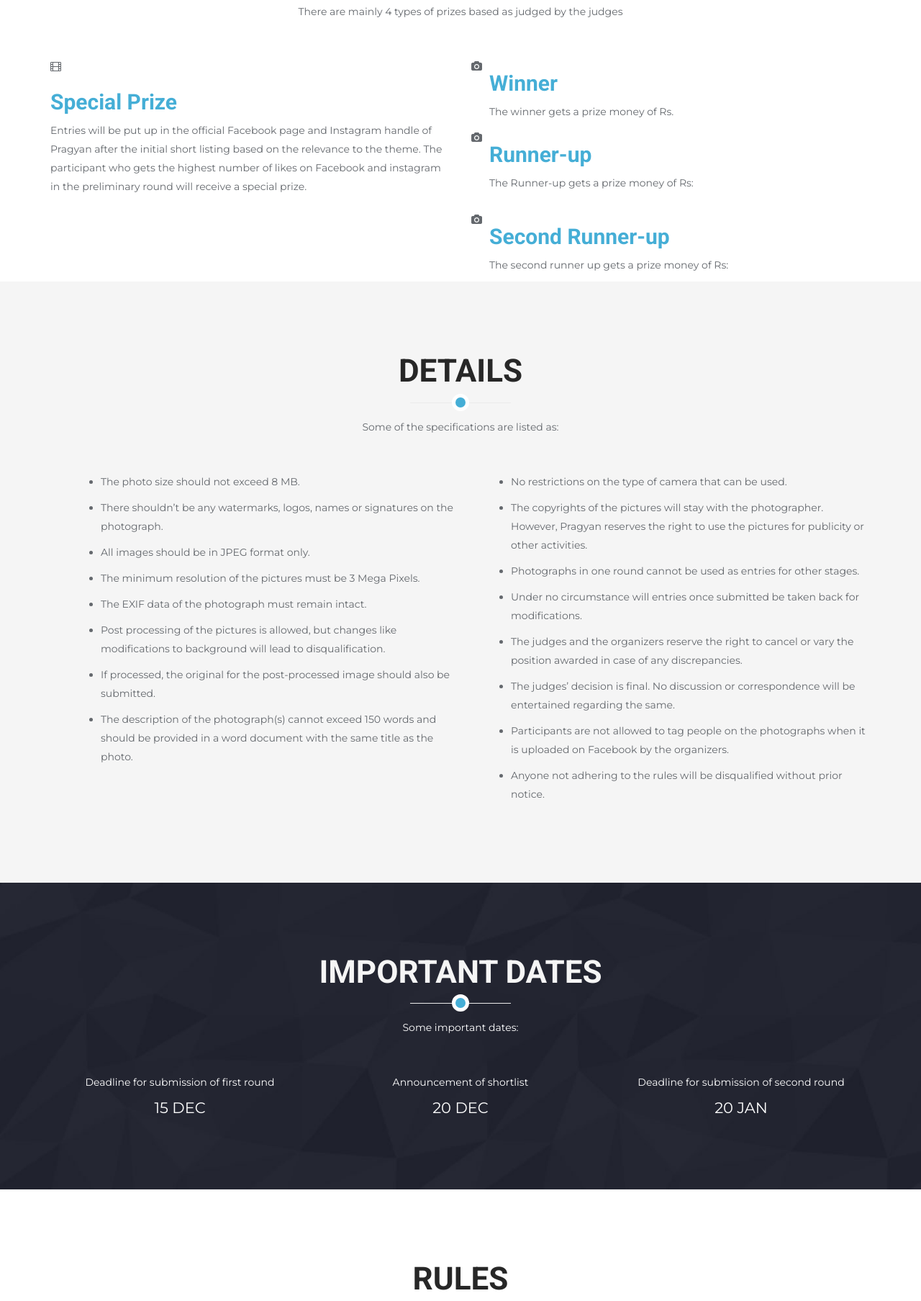
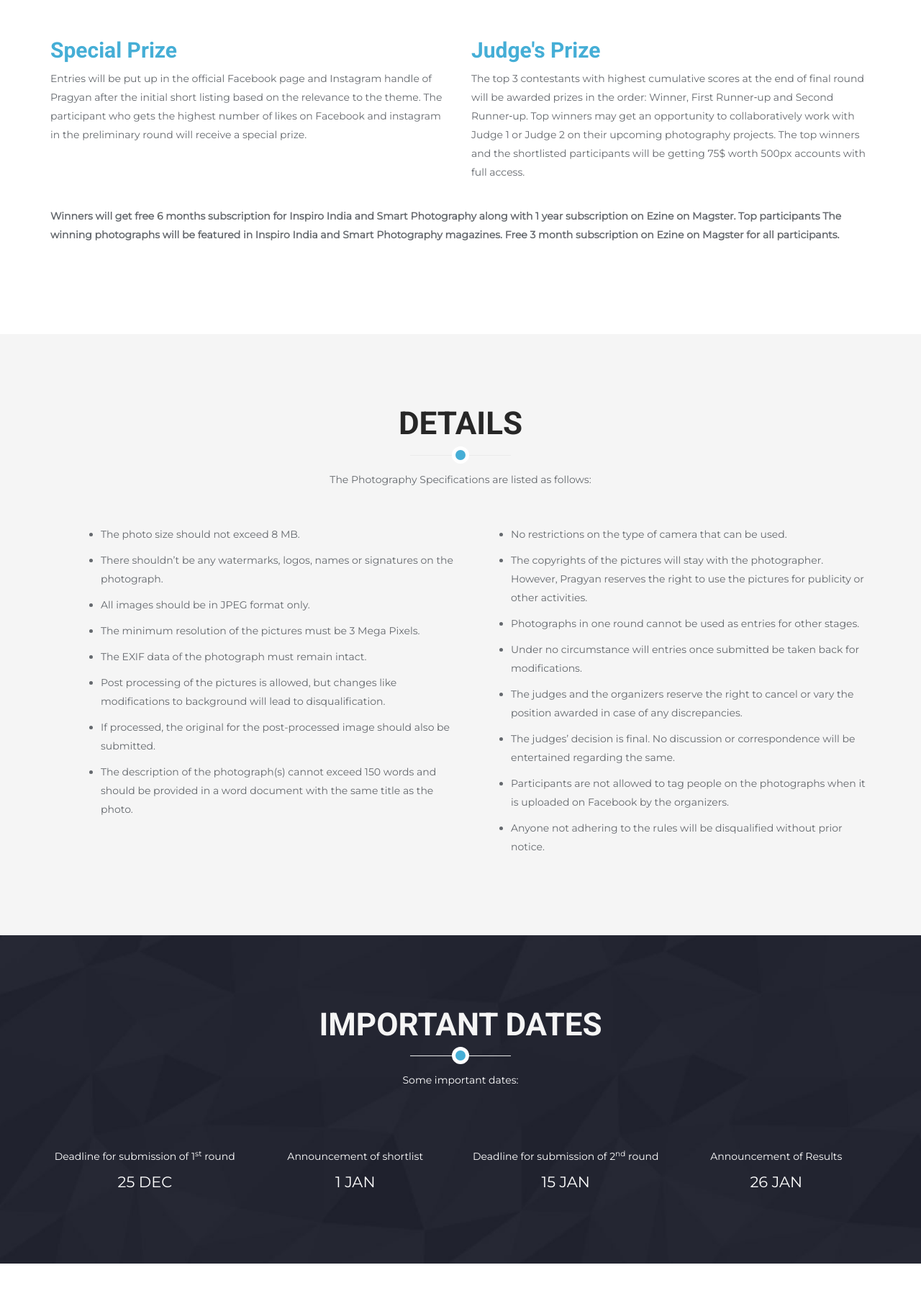
Before and after one commit to Revanth47/Pragyan_photography, a plain HTML site: page pragyan_photo/index.html in a window 1280 px wide. Shown: the part 2076-3883 px from the top of the page at 72% size. Drawn offline with Linux system fonts and the light colour scheme; some packages are replaced by stand-ins of ours.

Commit message:
added logos andupdated content

```diff
--- a/pragyan_photo/index.html
+++ b/pragyan_photo/index.html
@@ -101,7 +101,7 @@
                     <h2 class="text-center wow">Preliminary Round</h2>
                     <div class="media service-box wow fadeInRight">
                         <p>This will be an eliminative round for the event. Participants can submit a maximum of
-    three photographs for the round, based on any scientific phenomena along with
+    three photographs for the round, based on any scientific phenomenaalong with
     brief descriptions of the photographs captured.</p>
                     </div>
 
@@ -141,16 +141,14 @@
         <div class="container">
             <div class="section-header">
                 <h2 class="section-title text-center wow fadeInDown headd">Prizes</h2>
-                <p class="text-center wow fadeInDown">There are mainly 4 types of prizes based as judged by the judges</p>
             </div>
 
             <div class="row">
                 <div class="col-sm-6">
                     <div class="blog-post blog-large wow fadeInLeft" data-wow-duration="300ms" data-wow-delay="0ms">
-                        <article>
+                        <article class="media clearfix">
                             <header class="entry-header">
                                 <div class="entry-thumbnail">
-                                    <span class="post-format post-format-video"><i class="fa fa-film"></i></span>
                                 </div>
 
                                 <h2 class="entry-title"><a href="#">Special Prize</a></h2>
@@ -169,20 +167,21 @@
                 </div><!--/.col-sm-6-->
                 <div class="col-sm-6">
                     <div class="blog-post blog-media wow fadeInRight" data-wow-duration="300ms" data-wow-delay="100ms">
+                        <article class="media clearfix">
 
-
-                        <article class="media clearfix">
-                            <div class="entry-thumbnail pull-left">
-                                <span class="post-format post-format-gallery"><i class="fa fa-camera"></i></span>
-                            </div>
                             <div class="media-body">
                                 <header class="entry-header">
 
-                                    <h2 class="entry-title"><a href="#">Winner</a></h2>
+                                    <h2 class="entry-title"><a href="#">Judge's Prize</a></h2>
                                 </header>
 
                                 <div class="entry-content">
-                                    <P>The winner gets a prize money of Rs. </P>
+                                    <P>The top 3 contestants with highest cumulative scores at the end of final round will be
+awarded prizes in the order: Winner, First Runner‐up and Second Runner‐up.
+Top winners may get an opportunity to collaboratively work with Judge 1 or Judge 2
+on their upcoming photography projects.
+The  top  winners  and  the shortlisted  participants  will  be  getting  75$  worth  500px
+accounts with full access.</P>
 
                                 </div>
 
@@ -190,47 +189,22 @@
                             </div>
                         </article>
                     </div>
-                    <div class="blog-post blog-media wow fadeInRight" data-wow-duration="300ms" data-wow-delay="200ms">
-                        <article class="media clearfix">
-                            <div class="entry-thumbnail pull-left">
-                                <span class="post-format post-format-audio"><i class="fa fa-camera"></i></span>
-                            </div>
-                            <div class="media-body">
-                                <header class="entry-header">
 
-                                    <h2 class="entry-title"><a href="#">Runner-up</a></h2>
-                                </header>
-
-                                <div class="entry-content">
-                                    <P>The Runner-up gets a prize money of Rs:</P>
-
-                                </div>
-
-
-                            </div>
-                        </article>
-                        <article class="media clearfix">
-                            <div class="entry-thumbnail pull-left">
-                                <span class="post-format post-format-audio"><i class="fa fa-camera"></i></span>
-                            </div>
-                            <div class="media-body">
-                                <header class="entry-header">
-
-                                    <h2 class="entry-title"><a href="#">Second Runner-up</a></h2>
-                                </header>
-
-                                <div class="entry-content">
-                                    <P>The second runner up gets a prize money of Rs:</P>
-
-                                </div>
-
-
-                            </div>
-                        </article>
-                    </div>
                 </div>
             </div>
 
+        </div>
+        <div class="container" style="padding-bottom:100px">
+            <div class="media service-box wow fadeInRight">
+                       <p><b>Winners  will  get  free  6  months  subscription  for  Inspiro  India  and  Smart
+
+Photography along with 1 year subscription on Ezine on Magster. Top participants
+
+The winning photographs will be featured in Inspiro India and Smart Photography
+
+magazines.
+
+Free 3 month subscription on Ezine on Magster for all participants.  </b></p>    </div>
         </div>
     </section>
 
@@ -240,7 +214,7 @@
         <div class="container">
             <div class="section-header">
                 <h2 class="section-title text-center wow fadeInDown">Details</h2>
-                <p class="text-center wow fadeInDown">Some of the specifications are listed as:</p>
+                <p class="text-center wow fadeInDown">The Photography Specifications are listed as follows:</p>
             </div>
             <div class="container specs">
                 <div class="col-md-6">
@@ -281,35 +255,46 @@
             </div>
 
             <div class="row text-center ">
-              <div class="col-md-4  col-xs-12">
+              <div class="col-md-3  col-xs-12" style="padding-top:30px">
                 <div class="wow fadeInUp" data-wow-duration="400ms" data-wow-delay="500ms">
-                    <p>Deadline for submission of first round</p>
+                    <p>Deadline for submission of 1<sup>st</sup> round</p>
                 </div>
                 <div class="wow fadeInUp" data-wow-duration="400ms" data-wow-delay="500ms">
                     <div style="font-size:1.5em">
-                      <span>15</span>
+                      <span>25</span>
                       DEC
                     </div>
                 </div>
               </div>
-              <div class="col-md-4 col-xs-12">
+              <div class="col-md-3 col-xs-12" style="padding-top:30px">
                 <div class="wow fadeInUp" data-wow-duration="400ms" data-wow-delay="500ms">
                       <p> Announcement of shortlist </p>
                 </div>
                 <div class="wow fadeInUp" data-wow-duration="400ms" data-wow-delay="500ms">
                   <div style="font-size:1.5em">
-                    <span>20</span>
-                    DEC
+                    <span>1</span>
+                    JAN
                   </div>
                 </div>
               </div>
-              <div class="col-md-4 col-xs-12">
+              <div class="col-md-3 col-xs-12" style="padding-top:30px">
                   <div class="wow fadeInUp" data-wow-duration="400ms" data-wow-delay="500ms">
-                        <p>Deadline for submission of second round</p>
+                        <p>Deadline for submission of 2<sup>nd</sup> round</p>
                   </div>
                   <div class="wow fadeInUp" data-wow-duration="400ms" data-wow-delay="500ms">
                     <div  style="font-size:1.5em">
-                      <span>20</span>
+                      <span>15</span>
+                      JAN
+                    </div>
+                  </div>
+              </div>
+              <div class="col-md-3 col-xs-12" style="padding-top:30px">
+                  <div class="wow fadeInUp" data-wow-duration="400ms" data-wow-delay="500ms">
+                        <p>Announcement of Results</p>
+                  </div>
+                  <div class="wow fadeInUp" data-wow-duration="400ms" data-wow-delay="500ms">
+                    <div  style="font-size:1.5em">
+                      <span>26</span>
                       JAN
                     </div>
                   </div>
@@ -324,7 +309,16 @@
                 <h2 class="section-title text-center wow fadeInDown">RULES</h2>
                 <p class="text-center wow fadeInDown">The Rules and Regualations that has to be followed throughout the photography contest are:</p>
             </div>
-
+            <div class="row">
+            <div class="col-sm-12 wow fadeInRight rules">
+              <h3 class="column-title">Instructions</h3>
+                <ul>
+                  <li><p class="wow fadeInDown">Like our Facebook page Pragyan to be eligible to participate in this competition.</p></li>
+                  <li><p class="wow fadeInDown">Click an original picture which conforms to all the rules mentioned below.</p></li>
+                  <li><p class="wow fadeInDown">Submit your entries to highdefinition@pragyan.org</p></li>
+                </ul>
+            </div>
+            </div>
             <div class="row">
                 <div class="col-sm-6 wow fadeInLeft">
                     <h3 class="column-title"></h3>
@@ -354,7 +348,7 @@
         <div class="container">
             <div class="section-header">
                 <h2 class="section-title text-center wow fadeInDown">Judging</h2>
-                <p class="text-center wow fadeInDown">The Photographs will be judges based on:</p>
+                <p class="text-center wow fadeInDown">The Photographs will be judged based on:</p>
             </div>
 
             <div class="row text-center">
@@ -392,25 +386,44 @@
             </div>
 
             <div class="row text-center ">
+
               <div class="col-md-4">
+
                 <h3>Associate Partners</h3>
-                  <p>
-                    Pixelscape<br>
-                    Smart Photography
-                  </p>
+
+                <div class="row">
+                  <div class="row"><img src="images/logos/pixelscapes.jpg"></div>
+                  <div class="row">Pixelscape</div>
                 </div>
-            <div class="col-md-4 col-xs-12">
+
+                <div class="row">
+                  <div class="row"><img src="images/logos/SP.jpg"></div>
+                  <div class="row">Smart Photography</div>
+                </div>
+
+              </div>
+
+              <div class="col-md-4">
+
                 <h3>Event Partners</h3>
-            <p>
-    Inspiro India
-    </p>
+
+                <div class="row">
+                  <div class="row"><img src="images/logos/IIP.jpg"></div>
+                  <div class="row">Inspiro India</div>
                 </div>
+
+              </div>
+
               <div class="col-md-4 col-xs-12">
                 <h3>Photography Partners</h3>
-            <p>
-    Clicking photos<br>
-    Indian institute of photography
-    </p>
+                  <div class="row">
+                    <div class="row"><img src="images/logos/ClickingPhotos.jpg"></div>
+                    <div class="row">Clicking Photos</div>
+                  </div>
+                  <div class="row">
+                    <div class="row"><img src="images/logos/IIP.jpg"></div>
+                    <div class="row">Indian Institute of Photography</div>
+                  </div>
                 </div>
             </div>
         </div>
```
Also changed, not shown: pragyan_photo/images/logos/ClickingPhotos.jpg (added), pragyan_photo/images/logos/IIP.jpg (added), pragyan_photo/images/logos/Inspiro.jpg (added), pragyan_photo/images/logos/SP.jpg (added), pragyan_photo/images/logos/pixelbug.jpg (added), pragyan_photo/images/logos/pixelscapes.jpg (added). Lines whose indentation alone changed are shown as unchanged.
